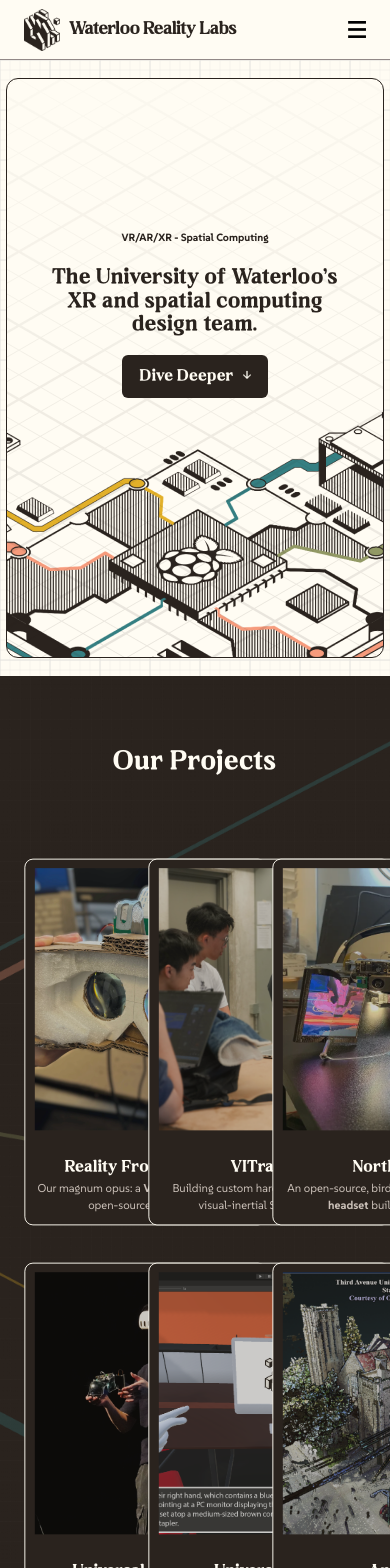
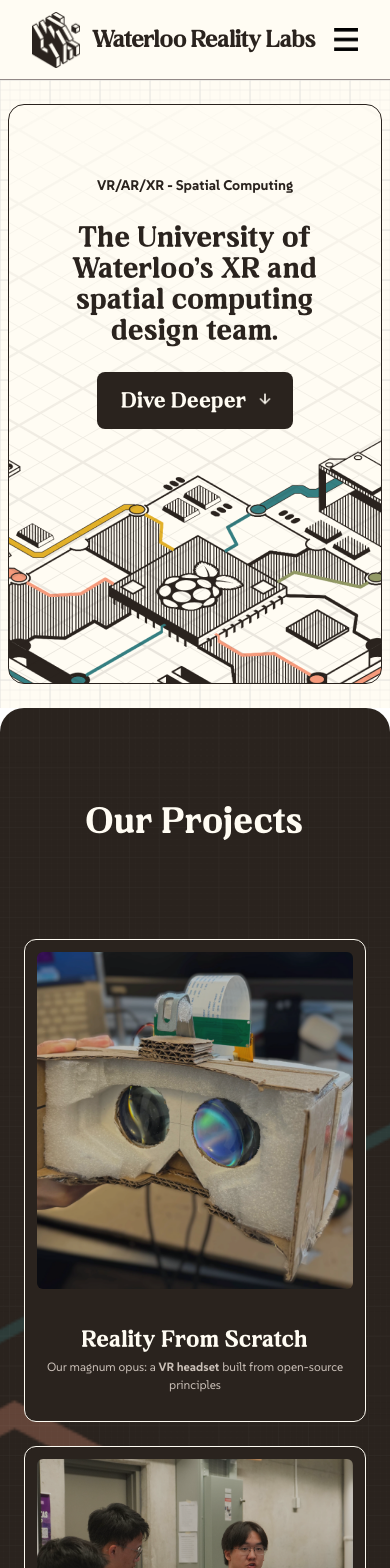
Before and after one commit to uwrealitylabs/website, a Next.js app: page / in a window 390 px wide. Shown: the top 1568 px of the page. Built offline with nearby package versions, Linux system fonts and the light colour scheme.

Commit message:
proj margin fixes

```diff
--- a/app/(pages)/home/card.jsx
+++ b/app/(pages)/home/card.jsx
@@ -4,37 +4,21 @@ export const metadata = {
 };
 import Image from "next/image";
 
-export default function Card({ heading, body, image, link, width, height }) {
+export default function Card({ heading, body, image, link }) {
   return (
     <section
-      className="bg-bck-grey rounded-xl h-495 w-425 hover:bg-bck-card
-      border-solid border-bck-white border-1
+      className="bg-bck-grey rounded-xl hover:bg-bck-card hover:scale-105 duration-500 border-solid border-bck-white border-1
       ---1024px---
-      max-lg:w-340
 
-      ---520px---
-      max-mobile:scale-[.95]
-      hover:scale-105 duration-500">
 
+      ">
       <a href={link}>
-        <div className="flex flex-col justify-center items-center px-3 pt-3 gap-5">
-          {/* IMAGE HERE WITH BCK -define height --cards will stay same size, flex will change */}
-          <div
-            className="h-370 w-390 bg-bck-card
-          ---1024px---
-          max-lg:w-310
-          transition-colors
-          hover:bg-grey-90 duration-500
-
-          "
-          >
-            <Image
-              src={image}
-              alt=" "
-              loading="eager"
-              className="w-380 h-370 object-cover opacity-75 hover:opacity-100 duration-500"
-            />
-          </div>
+        <div className="flex flex-col justify-center items-center px-3 pt-3 gap-5 ">
+          <Image
+            src={image}
+            alt=" "
+            loading="eager"
+            className="w-full h-full object-cover opacity-75 hover:opacity-100 duration-500 rounded-md aspect-square || max-md:aspect-15/16"/>
 
           <div className="flex flex-col items-center gap-1 h-28">
             {/* WORDS HERE */}
--- a/app/(pages)/projects/(projects)/vitracker/page.js
+++ b/app/(pages)/projects/(projects)/vitracker/page.js
@@ -2,6 +2,8 @@ import NavBar from "@/app/components/NavBar";
 import Footer from "@/app/components/Footer";
 import ProjHeader from "../../ProjHeader";
 import ProjDescrip from "../../ProjDescrip";
+
+import HeaderPhoto from "@/public/images/photos/vitracker/vitracker_v0_s5.png"
 
 export default function VITracker() {
   return (
@@ -10,7 +12,7 @@ export default function VITracker() {
       <main className="px-24 py-6 grid gap-y-16 || max-lg:px-12  || max-mobile:px-4">
         <ProjHeader
           title="VITracker"
-          img="/images/photos/vitracker/vitracker_v0_s5.png"
+          img={HeaderPhoto}
         />
 
         <ProjDescrip
--- a/app/globals.css
+++ b/app/globals.css
@@ -46,3 +46,8 @@ html, body {
   max-width: 1920px;
  }
 }
+@media (max-width: 600px) {
+  html{
+    font-size: 16px;
+  }
+}
--- a/app/page.js
+++ b/app/page.js
@@ -27,7 +27,7 @@ export default function App() {
     <div>
       <NavBar />
       {/* --------------- HERO SECTION -------------------- */}
-      <section
+      <heading
         className="hero
       bg-[url('/images/assets/grid.png')] bg-bck-white
       flex justify-center items-center"
@@ -37,17 +37,15 @@ export default function App() {
         hero-main
         bg-[url('/images/assets/iso-grid-hero.png'),_url('/images/assets/city.png')] bg-bck-white bg-no-repeat bg-bottom
         relative
-        rounded-2xl
         flex justify-center items-center flex-col gap-7
-        border-solid border-bck-grey border-1
+        border-solid border-bck-grey border-1 rounded-2xl
         my-12 mx-32
         ---1024px---
         max-lg:mx-20
-
         ---768px---
         max-md:mx-6
-
-        ---3 ---
+        max-md:pb-10
+        ---520px---
         max-mobile:mx-2 max-mobile:my-6 max-mobile:h-96
         "
         >
@@ -66,10 +64,12 @@ export default function App() {
             max-lg:px-12
 
             ---768[x---
-            max-md:text-h2
+            max-md:text-h3
 
             ---520px---
             max-mobile:text-h4
+
+            max-[600]:text-h4
 
             "
             >
@@ -89,13 +89,14 @@ export default function App() {
             </button>
           </div>
         </div>
-      </section>
+      </heading>
 
       {/* --------------- PROJECTS SECTION -------------------- */}
       <section
         className="bg-bck-grey bg-[url('/images/assets/grid-dark.png'),_url('/images/assets/proj-vectors.png')] bg-no-repeat bg-center bg-cover
       text-text-lightBody
-      flex flex-col items-center justify-center px-20 || max-lg:px-6"
+      flex flex-col items-center justify-center px-20 || max-lg:px-6 || max-md:rounded-3xl
+      "
         id="projects"
         ref={Projects}
       >
@@ -105,10 +106,7 @@ export default function App() {
 
         {/* CARDS */}
         <div
-          className="grid grid-cols-3 gap-6"
-        // flex flex-wrap justify-center items-center gap-12 max-w-1360 max-mobile:gap-2
-
-        >
+          className="grid grid-cols-3 gap-6 max-w-1360 || max-lg:grid-cols-2 || max-md:mx-6  || max-sm:grid-cols-1 max-sm:mx-12 || max-mobile:mx-0">
           <Card
             heading="Reality From Scratch"
             body={[
--- a/tailwind.config.js
+++ b/tailwind.config.js
@@ -103,6 +103,7 @@ module.exports = {
         "16/7": "16 / 7",
         "3/2": "3 / 2",
         "2/1": "2 / 1",
+        "15/16": "15 / 16"
       },
       gridTemplateColumns: {
         two: "repeat(2, (2fr, 1fr));",
```
